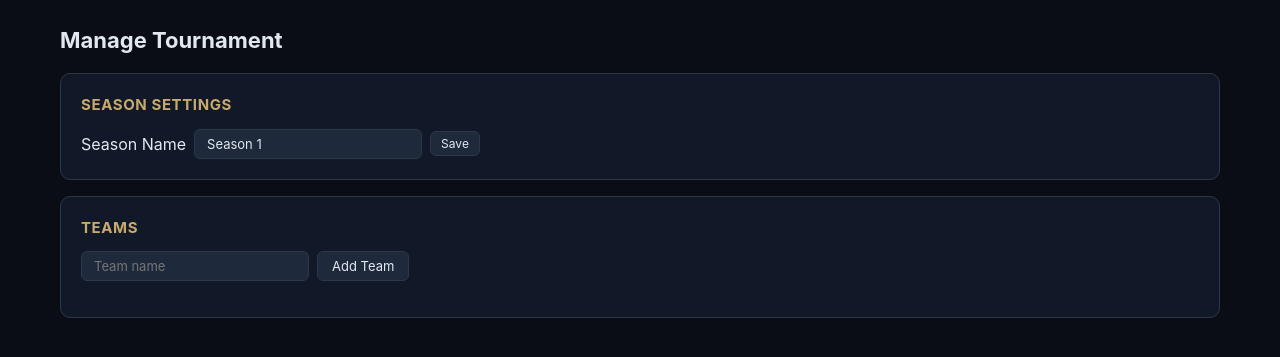
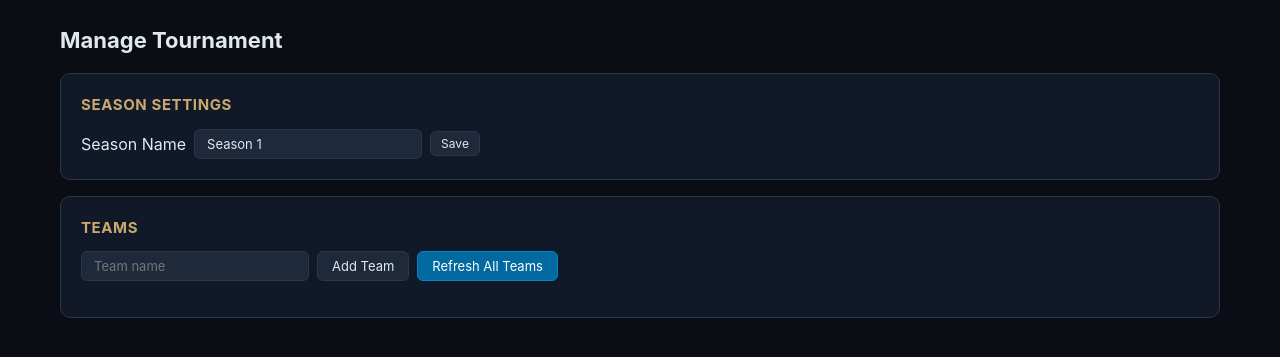
Before and after one commit to SakuraMochiii/lol-scout, a Flask app: page /manage in a window 1280 px wide. Shown: the part 51-408 px from the top of the page. Run offline with Flask 3, Linux system fonts and the light colour scheme.

Commit message:
Add Refresh All Teams button and reorder ranks to Peak > Current > Last
- Refresh All Teams button on Manage page refreshes every player across
  all teams in one background job with progress polling
- Rank display order on all pages: Peak first, then Current, then Last Season
- Last season now always shows on team page header when available
  (not just when unranked)

```diff
--- a/app.py
+++ b/app.py
@@ -316,6 +316,38 @@ def api_refresh_status(team_id):
     return jsonify(job)
 
 
+@app.route("/api/refresh-all", methods=["POST"])
+def api_refresh_all():
+    data = storage.load()
+    all_players = []
+    for team in data["teams"]:
+        all_players.extend(team["players"])
+
+    if not all_players:
+        return jsonify({"error": "No players to refresh"}), 400
+
+    job_id = "__all__"
+    if job_id in _refresh_jobs and _refresh_jobs[job_id]["status"] == "running":
+        return jsonify({"success": True, "status": "already_running"})
+
+    _refresh_jobs[job_id] = {
+        "status": "running",
+        "results": [],
+        "total": len(all_players),
+        "done": 0,
+        "current": None,
+    }
+
+    thread = threading.Thread(
+        target=_refresh_team_worker,
+        args=(job_id, list(all_players)),
+        daemon=True,
+    )
+    thread.start()
+
+    return jsonify({"success": True, "status": "started", "total": len(all_players)})
+
+
 @app.route("/api/import/multi-link", methods=["POST"])
 def api_import_multi():
     url = request.json.get("url", "")
--- a/static/app.js
+++ b/static/app.js
@@ -37,6 +37,23 @@ async function refreshPlayer(playerId, btn) {
       btn.textContent = 'Refresh';
       btn.disabled = false;
     }
+  }
+}
+
+async function refreshAllTeams() {
+  const status = document.getElementById('refresh-all-status');
+  status.style.display = 'block';
+  status.textContent = 'Starting refresh for all teams...';
+  try {
+    const res = await fetch('/api/refresh-all', { method: 'POST' });
+    const data = await res.json();
+    if (!data.success) {
+      status.textContent = 'Failed: ' + (data.error || 'Unknown error');
+      return;
+    }
+    pollRefreshStatus('__all__', 'refresh-all-status', false);
+  } catch (e) {
+    status.textContent = 'Network error: ' + e.message;
   }
 }
 
--- a/templates/manage.html
+++ b/templates/manage.html
@@ -17,7 +17,9 @@
   <div class="form-row">
     <input type="text" id="new-team-name" placeholder="Team name" class="input">
     <button class="btn" onclick="addTeam()">Add Team</button>
+    <button class="btn btn-accent" onclick="refreshAllTeams()">Refresh All Teams</button>
   </div>
+  <div class="refresh-status" id="refresh-all-status" style="display:none"></div>
 
   <div class="manage-teams">
     {% for team in data.teams %}
@@ -59,7 +61,7 @@
       {% if team.players %}
       <table class="manage-player-table">
         <thead>
-          <tr><th>Role</th><th>Player</th><th>Rank</th><th>Last Season</th><th>Peak</th><th>Status</th><th></th></tr>
+          <tr><th>Role</th><th>Player</th><th>Peak</th><th>Rank</th><th>Last Season</th><th>Status</th><th></th></tr>
         </thead>
         <tbody>
           {% for player in team.players %}
@@ -73,6 +75,12 @@
             </td>
             <td>{% if player.stats and player.stats.opgg_url %}<a href="{{ player.stats.opgg_url }}" target="_blank" rel="noopener">{{ player.game_name }}#{{ player.tag_line }}</a>{% else %}{{ player.game_name }}#{{ player.tag_line }}{% endif %}</td>
             <td>
+              <input type="text" class="input-mini" style="width:80px"
+                     value="{{ player.stats.peak_tier or '' if player.stats else '' }}"
+                     placeholder="e.g. M 100LP"
+                     onchange="updatePlayerExtra('{{ player.id }}', 'peak_tier', this.value)">
+            </td>
+            <td>
               {% if player.stats %}
               <span style="color: {{ player.stats.tier|tier_color }}">{{ player|tier_display }}</span>
               {% else %}
@@ -84,12 +92,6 @@
                      value="{{ player.stats.previous_season_tier or '' if player.stats else '' }}"
                      placeholder="e.g. D2"
                      onchange="updatePlayerExtra('{{ player.id }}', 'previous_season_tier', this.value)">
-            </td>
-            <td>
-              <input type="text" class="input-mini" style="width:80px"
-                     value="{{ player.stats.peak_tier or '' if player.stats else '' }}"
-                     placeholder="e.g. M 100LP"
-                     onchange="updatePlayerExtra('{{ player.id }}', 'peak_tier', this.value)">
             </td>
             <td>
               {% if player.is_substitute %}
```
Also changed, not shown: templates/team.html (+6 -6 lines).
